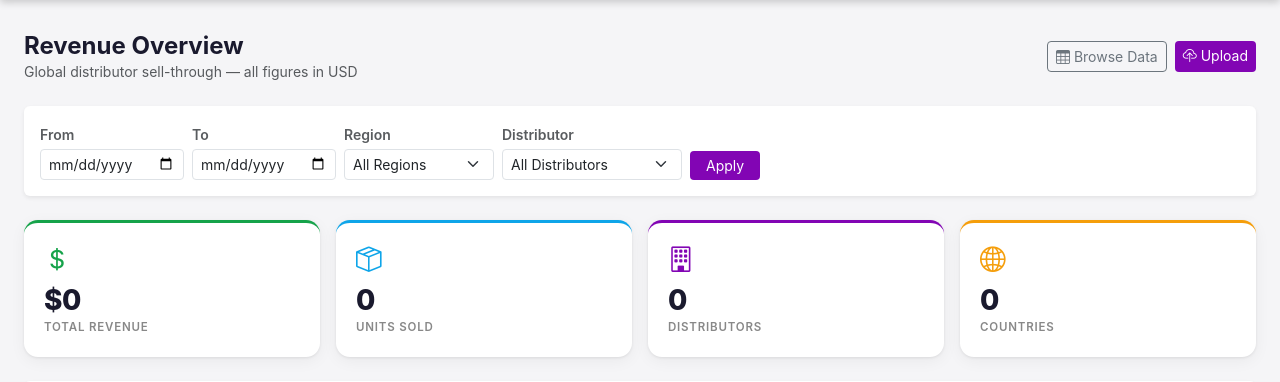
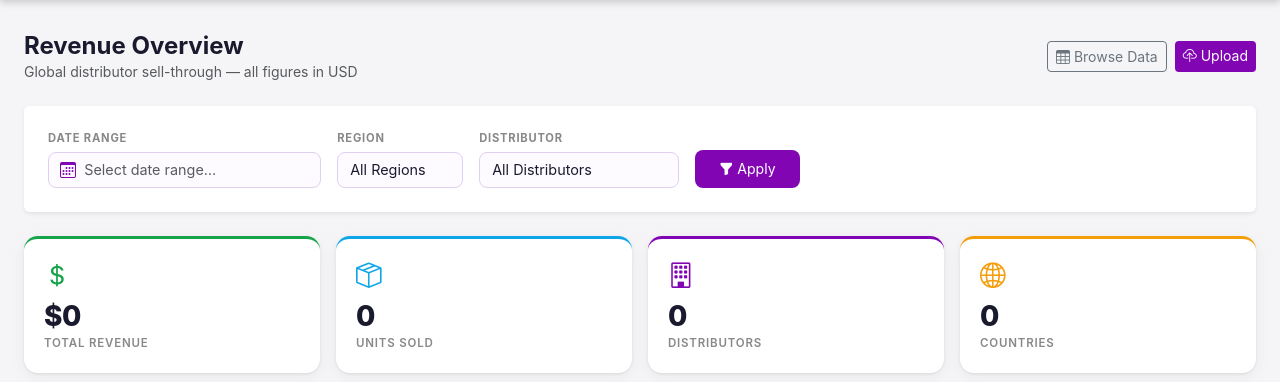
Before and after one commit to omricn/kpos, a Django app: page / in a window 1280 px wide. Shown: the part 54-436 px from the top of the page. Run offline with Django 4.2, Linux system fonts and the light colour scheme; data that the repository does not hold is empty.

Commit message:
Add modern Flatpickr date range picker to dashboard filter bar
Replaces the plain HTML date inputs with a single calendar range
picker. Adds filter bar CSS (label, input, icon overlay, button
styles) to custom.css. Flatpickr JS initialises in range mode and
writes Y-m-d values to the hidden date_from/date_to form fields,
preserving existing filter logic unchanged.

Co-Authored-By: Claude Sonnet 4.6 <noreply@anthropic.com>

```diff
--- a/static/css/custom.css
+++ b/static/css/custom.css
@@ -210,6 +210,53 @@ body {
 .kpi-countries .kpi-icon-wrap { color: #F59E0B; }
 .kpi-countries { border-top: 3px solid #F59E0B; }
 
+/* ── Dashboard filter bar ── */
+.filter-label {
+  font-size: 0.7rem;
+  font-weight: 700;
+  text-transform: uppercase;
+  letter-spacing: 0.07em;
+  color: #888;
+  margin-bottom: 0.35rem;
+  display: block;
+}
+.filter-input {
+  font-size: 0.9rem;
+  border-radius: 8px;
+  border: 1.5px solid #e0d0f0;
+  background: #fdfbff;
+  color: #1a1a2e;
+  transition: border-color 0.15s, box-shadow 0.15s;
+}
+.filter-input:focus {
+  border-color: var(--kramer-purple);
+  box-shadow: 0 0 0 3px rgba(130,5,180,0.12);
+  background: #fff;
+}
+.date-range-wrap {
+  position: relative;
+}
+.date-range-icon {
+  position: absolute;
+  left: 0.75rem;
+  top: 50%;
+  transform: translateY(-50%);
+  color: var(--kramer-purple);
+  font-size: 1rem;
+  pointer-events: none;
+  z-index: 2;
+}
+.date-range-input {
+  padding-left: 2.2rem;
+  min-width: 220px;
+  cursor: pointer;
+}
+.filter-btn {
+  height: 38px;
+  font-size: 0.88rem;
+  border-radius: 8px;
+}
+
 /* ── Region cards (distributor list) ── */
 .region-card {
   border-radius: 14px;
--- a/templates/base.html
+++ b/templates/base.html
@@ -7,7 +7,9 @@
   <link href="https://cdn.jsdelivr.net/npm/bootstrap@5.3.3/dist/css/bootstrap.min.css" rel="stylesheet">
   <link href="https://cdn.jsdelivr.net/npm/bootstrap-icons@1.11.3/font/bootstrap-icons.css" rel="stylesheet">
   {% load static %}
-  <link href="{% static 'css/custom.css' %}?v=1" rel="stylesheet">
+  <link href="{% static 'css/custom.css' %}?v=2" rel="stylesheet">
+  <link href="https://cdn.jsdelivr.net/npm/flatpickr/dist/flatpickr.min.css" rel="stylesheet">
+  {% block extra_head %}{% endblock %}
 </head>
 <body>
 
--- a/templates/reports/dashboard.html
+++ b/templates/reports/dashboard.html
@@ -21,40 +21,55 @@
 
 <!-- Filter bar -->
 <div class="card border-0 shadow-sm mb-4">
-  <div class="card-body py-3">
-    <form class="row g-2 align-items-end" method="get">
-      <div class="col-auto">
-        <label class="form-label small fw-semibold text-muted mb-1">From</label>
-        <input type="date" class="form-control form-control-sm" name="date_from" value="{{ filters.date_from }}">
+  <div class="card-body py-4 px-4">
+    <form class="row g-3 align-items-end" method="get" id="filterForm">
+
+      <!-- Date range picker -->
+      <div class="col-12 col-xl-auto">
+        <label class="filter-label">Date Range</label>
+        <div class="date-range-wrap">
+          <i class="bi bi-calendar3 date-range-icon"></i>
+          <input type="text" id="dateRangePicker" class="form-control filter-input date-range-input"
+                 placeholder="Select date range…" autocomplete="off" readonly>
+          <input type="hidden" name="date_from" id="hiddenDateFrom" value="{{ filters.date_from }}">
+          <input type="hidden" name="date_to"   id="hiddenDateTo"   value="{{ filters.date_to }}">
+        </div>
       </div>
-      <div class="col-auto">
-        <label class="form-label small fw-semibold text-muted mb-1">To</label>
-        <input type="date" class="form-control form-control-sm" name="date_to" value="{{ filters.date_to }}">
-      </div>
-      <div class="col-auto">
-        <label class="form-label small fw-semibold text-muted mb-1">Region</label>
-        <select class="form-select form-select-sm" name="region" style="min-width:150px">
+
+      <!-- Region -->
+      <div class="col-6 col-xl-auto">
+        <label class="filter-label">Region</label>
+        <select class="form-select filter-input" name="region">
           <option value="">All Regions</option>
           {% for r in all_regions %}
           <option value="{{ r }}" {% if filters.region == r %}selected{% endif %}>{{ r }}</option>
           {% endfor %}
         </select>
       </div>
-      <div class="col-auto">
-        <label class="form-label small fw-semibold text-muted mb-1">Distributor</label>
-        <select class="form-select form-select-sm" name="distributor" style="min-width:180px">
+
+      <!-- Distributor -->
+      <div class="col-6 col-xl-auto">
+        <label class="filter-label">Distributor</label>
+        <select class="form-select filter-input" name="distributor" style="min-width:200px">
           <option value="">All Distributors</option>
           {% for d in all_distributors %}
           <option value="{{ d.pk }}" {% if filters.distributor == d.pk|stringformat:"s" %}selected{% endif %}>{{ d.name }}</option>
           {% endfor %}
         </select>
       </div>
-      <div class="col-auto d-flex gap-2 align-items-center" style="padding-top:1.4rem">
-        <button class="btn btn-kramer btn-sm px-3" type="submit">Apply</button>
+
+      <!-- Actions -->
+      <div class="col-auto d-flex gap-2 align-items-end">
+        <button class="btn btn-kramer filter-btn px-4" type="submit">
+          <i class="bi bi-funnel-fill me-1"></i>Apply
+        </button>
         {% if has_filters %}
-        <a class="btn btn-outline-secondary btn-sm" href="{% url 'dashboard' %}">Clear</a>
+        <a class="btn btn-outline-secondary filter-btn" href="{% url 'dashboard' %}">
+          <i class="bi bi-x-lg me-1"></i>Clear
+        </a>
         {% endif %}
       </div>
+
     </form>
   </div>
 </div>
@@ -162,7 +177,26 @@
 {% endblock %}
 
 {% block extra_js %}
+<script src="https://cdn.jsdelivr.net/npm/flatpickr/dist/flatpickr.min.js"></script>
 <script src="https://cdn.jsdelivr.net/npm/chart.js@4.4.0/dist/chart.umd.min.js"></script>
+<script>
+// Flatpickr date range picker
+(function() {
+  const hiddenFrom = document.getElementById('hiddenDateFrom').value;
+  const hiddenTo   = document.getElementById('hiddenDateTo').value;
+  const fp = flatpickr('#dateRangePicker', {
+    mode: 'range',
+    dateFormat: 'Y-m-d',
+    altInput: true,
+    altFormat: 'M j, Y',
+    onChange: function(selectedDates) {
+      document.getElementById('hiddenDateFrom').value = selectedDates[0] ? fp.formatDate(selectedDates[0], 'Y-m-d') : '';
+      document.getElementById('hiddenDateTo').value   = selectedDates[1] ? fp.formatDate(selectedDates[1], 'Y-m-d') : '';
+    }
+  });
+  if (hiddenFrom) fp.setDate([hiddenFrom, hiddenTo || hiddenFrom]);
+})();
+</script>
 <script>
 const rawData = {{ chart_data|safe }};
 
```
